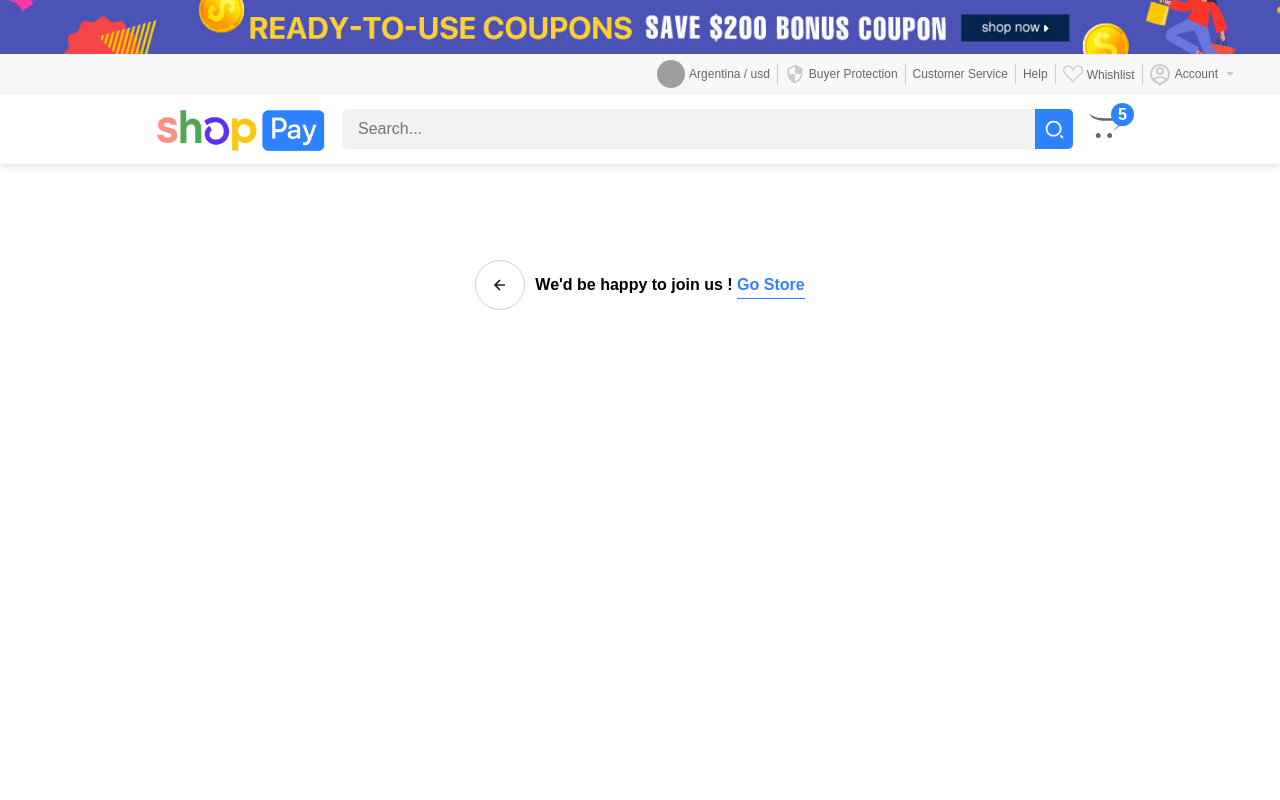
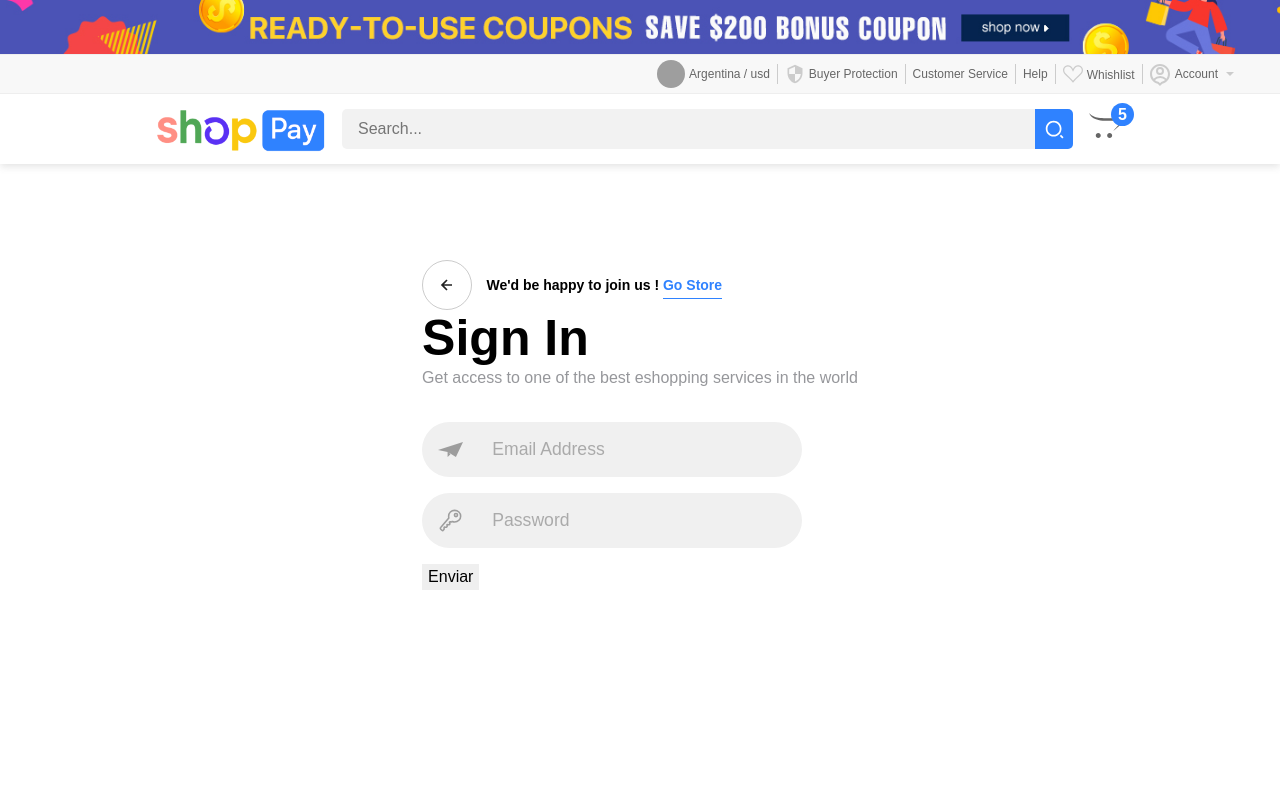
Before and after one commit to jcvaldes/shoppay, a Next.js app: page /signin in a window 1280 px wide. Shown: the top 800 px of the page. Built offline with nearby package versions, Linux system fonts and the light colour scheme; no server answers; grey boxes are pictures that could not be loaded.

Commit message:
formik form login

```diff
--- /dev/null
+++ b/components/Inputs/LoginInput/LoginInput.module.scss
@@ -0,0 +1,69 @@
+.input {
+  position: relative;
+  max-width: 380px;
+  width: 100%;
+  background-color: #f0f0f0;
+  margin: 10px 0;
+  height: 55px;
+  border-radius: 55px;
+  display: grid;
+  grid-template-columns: 15% 85%;
+  align-items: center;
+  padding: 0 1rem;
+  margin-bottom: 1rem;
+  svg {
+    width: 25px;
+    height: 25px;
+    stroke: #6666669a;
+    fill: #6666669a;
+  }
+  input {
+    background: none;
+    outline: none;
+    border: none;
+    line-height: 1;
+    font-weight: 600;
+    font-size: 1.1rem;
+    color: #333;
+    &::placeholder {
+      color: #aaa;
+      font-weight: 500;
+    }
+  }
+}
+.error {
+  background: $light-error-color !important;
+  margin-top: 5rem !important;
+  input {
+    color: #fff !important;
+    &::placeholder {
+      color: #fff !important;
+    }
+  }
+  svg {
+    fill: #fff !important;
+    stroke: #fff;
+  }
+}
+.error__popup {
+  position: absolute;
+  top: -70px;
+  background: $error-color;
+  height: 60px;
+  width: 100%;
+  border-radius: 20px;
+  display: grid;
+  place-items: center;
+  color: #fff;
+  font-weight: 700;
+  font-size: 14px;
+  padding: 10px;
+  span {
+    position: absolute;
+    bottom: -9px;
+    left: 1rem;
+    border-top: 10px solid $error-color;
+    border-right: 10px solid transparent;
+    border-left: 10px solid transparent;
+  }
+}
--- /dev/null
+++ b/components/Inputs/LoginInput/LoginInput.tsx
@@ -0,0 +1,33 @@
+import React, { HTMLProps } from 'react'
+import { BiUser } from 'react-icons/bi'
+import { SiMinutemailer } from 'react-icons/si'
+import { IoKeyOutline } from 'react-icons/io5'
+import styles from './LoginInput.module.scss'
+
+export interface LoginProps extends HTMLProps<HTMLInputElement> {
+  icon: string
+  placeholder: string
+}
+
+const LoginInput: React.FC<LoginProps> = ({
+  icon,
+  placeholder,
+  ...props
+}: LoginProps) => {
+  return (
+    <div className={styles.input}>
+      {icon == 'user' ? (
+        <BiUser />
+      ) : icon == 'email' ? (
+        <SiMinutemailer />
+      ) : icon == 'password' ? (
+        <IoKeyOutline />
+      ) : (
+        ''
+      )}
+      <input type="text" placeholder={placeholder} {...props} />
+    </div>
+  )
+}
+
+export default LoginInput
--- /dev/null
+++ b/components/Inputs/LoginInput/index.ts
@@ -0,0 +1 @@
+export { default as LoginInput } from './LoginInput'
--- a/package.json
+++ b/package.json
@@ -17,6 +17,7 @@
     "axios": "^1.5.0",
     "eslint": "8.48.0",
     "eslint-config-next": "13.4.19",
+    "formik": "^2.4.3",
     "mongodb": "^6.0.0",
     "mongoose": "^7.5.0",
     "next": "13.4.19",
@@ -31,6 +32,7 @@
     "redux-persist": "^6.0.0",
     "redux-thunk": "^2.4.2",
     "sass": "^1.66.1",
-    "typescript": "5.2.2"
+    "typescript": "5.2.2",
+    "yup": "^1.2.0"
   }
 }
--- a/pages/signin.tsx
+++ b/pages/signin.tsx
@@ -2,12 +2,33 @@ import { Layout } from '@/components/Layout'
 import { BiLeftArrowAlt } from 'react-icons/bi'
 import styles from '@/styles/Signin.module.scss'
 import Link from 'next/link'
+import { Form, Formik } from 'formik'
+import { LoginInput } from '@/components/Inputs/LoginInput'
+import { FormEventHandler, useState } from 'react'
+
+interface LoginInput {
+  login_email: string
+  login_password: string
+}
+
+const initialValues: LoginInput = {
+  login_email: '',
+  login_password: '',
+}
 
 export default function SigninPage() {
   let country = {
     name: 'Argentina',
     flag: 'https://cdn.ipregistry.co/flags/emojitwo/ar.svg',
   }
+  const [user, setUser] = useState<LoginInput>(initialValues)
+  const { login_email, login_password } = user
+
+  const handleChange = (e: React.ChangeEvent<HTMLInputElement>) => {
+    const { name, value } = e.target
+    setUser({ ...user, [name]: value })
+  }
+  console.log({ user })
   return (
     <Layout title="Login" country={country}>
       <div className={styles.login}>
@@ -20,24 +41,41 @@ export default function SigninPage() {
               We'd be happy to join us ! <Link href="/">Go Store</Link>
             </span>
           </div>
+          <div className={styles.login__form}>
+            <h1>Sign In</h1>
+            <p>Get access to one of the best eshopping services in the world</p>
+            <Formik
+              initialValues={initialValues}
+              onSubmit={(values) => {
+                // Aquí puedes manejar la lógica de envío de formulario
+                console.log(values)
+              }}
+            >
+              {(form) => (
+                <Form>
+                  <LoginInput
+                    type="text"
+                    name="login_email"
+                    icon="email"
+                    placeholder="Email Address"
+                    onChange={handleChange}
+                    autoComplete="off"
+                  />
+                  <LoginInput
+                    type="text"
+                    name="login_password"
+                    icon="password"
+                    placeholder="Password"
+                    onChange={handleChange}
+                    autoComplete="off"
+                  />
+                  <button type="submit">Enviar</button>
+                </Form>
+              )}
+            </Formik>
+          </div>
         </div>
       </div>
     </Layout>
   )
 }
-
-// export async function getServerSideProps(context) {
-//   const session = await getSession({ req: context.req })
-//   if (session) {
-//     return {
-//       redirect: {
-//         destination: '/',
-//         permanent: false,
-//       },
-//     }
-//   }
-
-//   return {
-//     props: {},
-//   }
-// }
--- a/styles/Signin.module.scss
+++ b/styles/Signin.module.scss
@@ -14,11 +14,11 @@
     display: flex;
     align-items: center;
     justify-content: space-between;
-    max-width: 370px;
+    max-width: 300px;
     .back__svg {
       width: 50px;
       height: 50px;
-      border: 1px solid #6666664d;
+      border: 1px solid #66666657;
       border-radius: 50%;
       display: grid;
       place-items: center;
@@ -38,8 +38,8 @@
     }
     span {
       font-weight: 600;
-      font-style: 14px;
-      padding-left: 10px;
+      font-size: 14px;
+      //padding-left: 10px;
       a {
         color: $blue-color;
         cursor: pointer;
@@ -48,4 +48,18 @@
       }
     }
   }
+  &__form {
+    margin-top: 1rem;
+    h1 {
+      font-size: 50px;
+      margin: 0;
+    }
+    p {
+      color: #96979b;
+      margin-top: 1rem;
+    }
+    form {
+      margin-top: 2rem;
+    }
+  }
 }
--- a/styles/base.scss
+++ b/styles/base.scss
@@ -1,4 +1,7 @@
 $blue-color: #2f82ff;
+$light-error-color: #fd010169;
+$error-color: #ed4337;
+
 $grey-color: #f8f8f8;
 $shadow-1: rgba(99, 99, 99, 0.2) 0px 2px 8px 0px;
 
```
Also changed, not shown: 2 other files (tests, documents, lock files or other folders).
